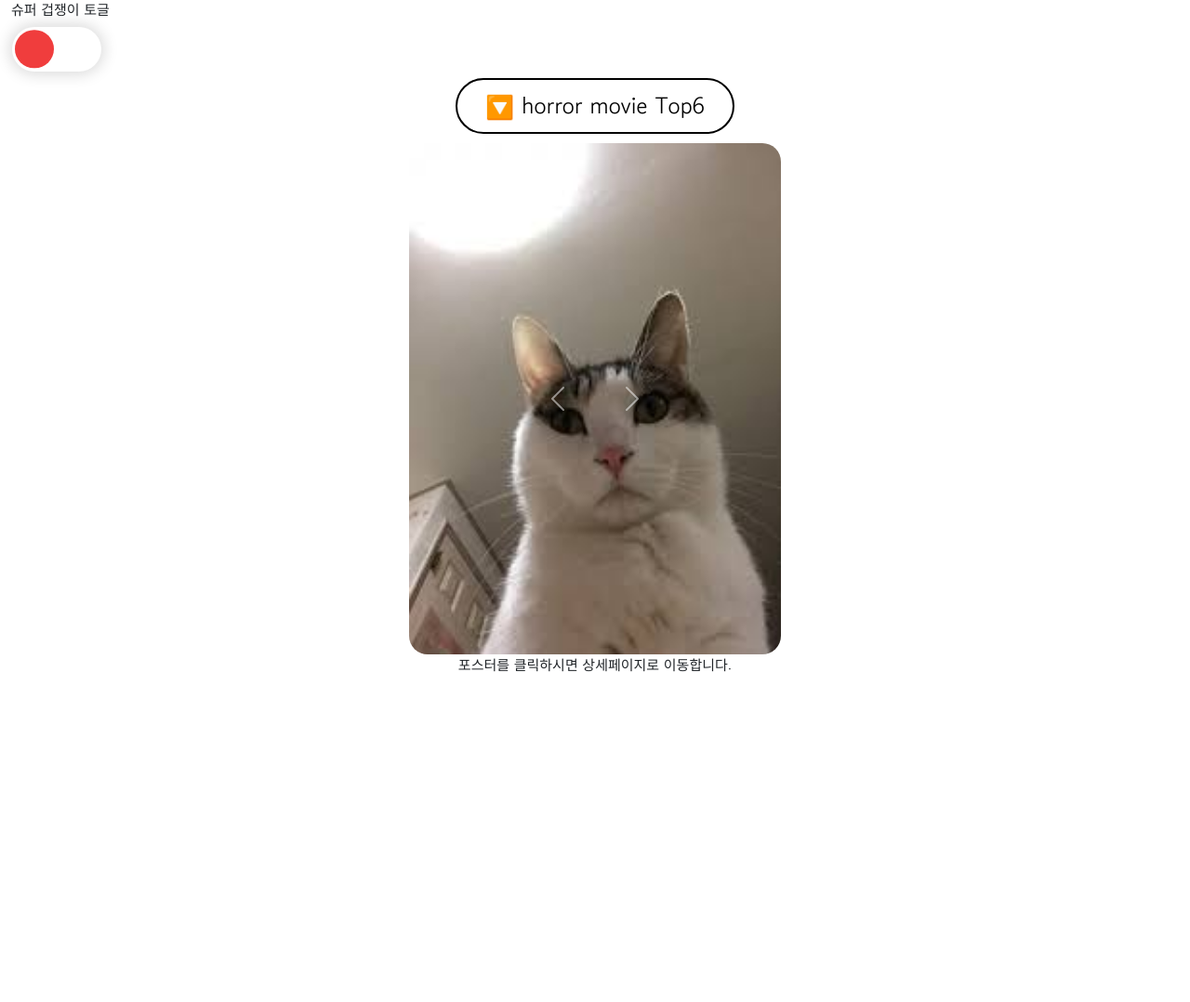
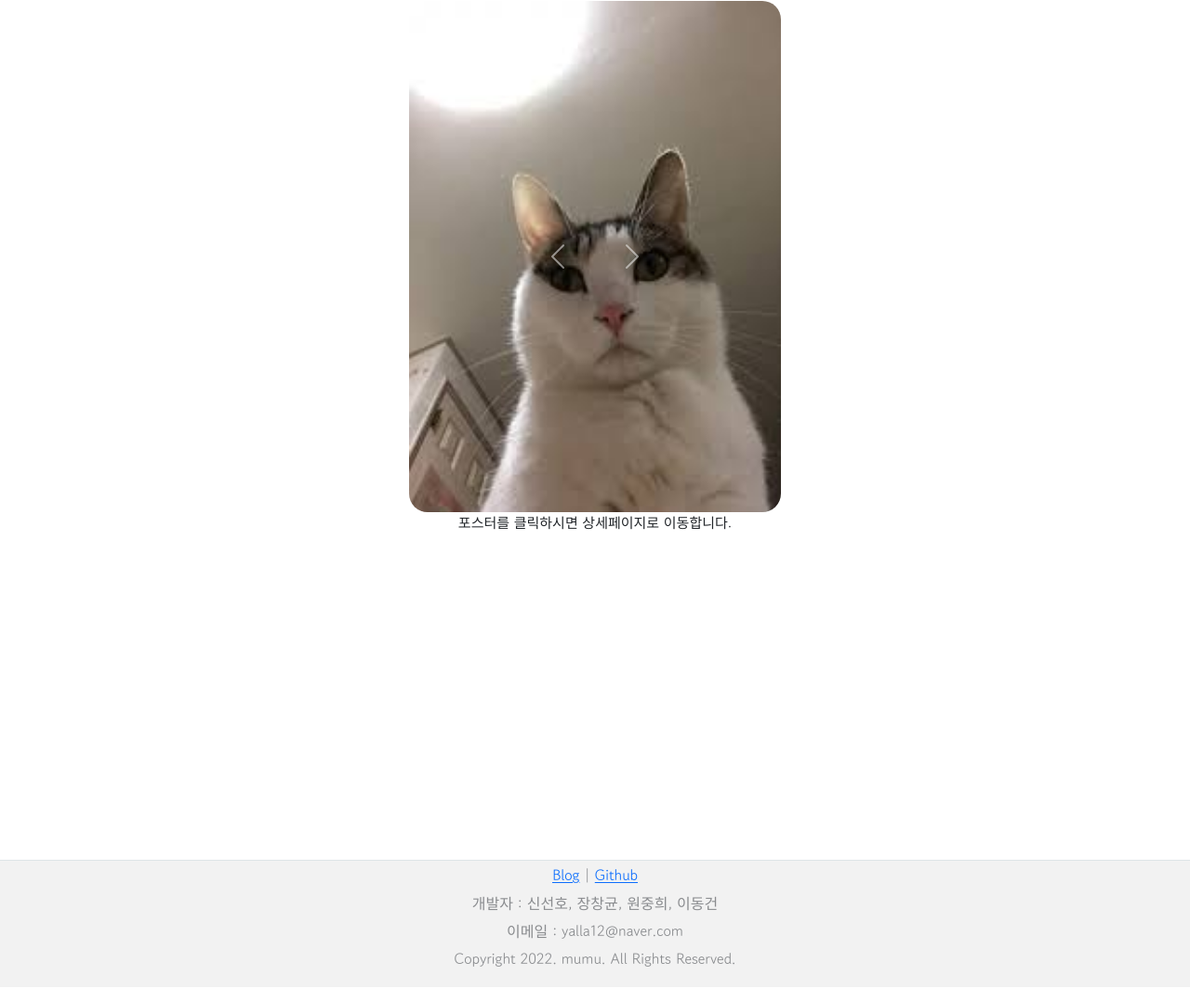
Before and after one commit to yalla12/miniProjectmumu, a Flask app: template templates/Home/home.html in a window 1280 px wide. Shown: the part 251-1329 px from the top of the page at 93% size. Run offline with Flask 2, Linux system fonts and the light colour scheme; the template is opened without the code that fills it, so the values that code supplies are empty.

Commit message:
2022/07/13 15:12 이동건 간략마무리

```diff
--- /dev/null
+++ b/static/합치고나서 마무리로 동건이 해야될일.txt
@@ -0,0 +1,5 @@
+1. 작업물들 합치고나서 홈에서 누르면 영화상세페이지로 넘어가는 하이퍼링크 달기
+2. 배경이미지 넣기
+3. 토글작동되게하기
+4. 게시판으로 이동하는 버튼만들고 하이퍼링크 연결하기
+5. 홈화면 맨아래에 나열되는 영화 카드들의 이미지 갯수제한에 대해서 팀원들과 의논하기.(그냥 둘지 아니면 어제 협의한대로 랭킹에 들어간 애들만 6개정도 나열할지)
--- a/templates/Home/home.html
+++ b/templates/Home/home.html
@@ -183,7 +125,7 @@
             width: 300px;
             height: 60px;
 
-            background-color: transparent;
+            background-color: white;
             color: baclk;
 
         }
@@ -207,7 +149,17 @@
             color: white;
 
         }
-
+        #footer {
+        position: absolute;
+        width: 100%;
+        padding: 0 25px;
+        line-height: 30px;
+        color: #8a8c8f;
+        border-top: 1px solid #dee5e7;
+        background-color: #f2f2f2;
+        text-align: center;
+        bottom: auto;
+    }
 
     </style>
 
@@ -232,10 +184,9 @@
                 {#슬라이드에서 해당 토글을 받으면 포문을 새로 돌리라고 명령하면 되잖아.#}
                 $('#club').empty();
                 $('#club').append('사나이 토글');
+                document.getElementById("man").src = "static/man.jpg";
 
-                {% for moviejin in moviej %}
-                    let
-                {% endfor %}
+
 
             }
             else {
@@ -245,44 +196,52 @@
                 $('#club').empty();
                 $('#club').append('슈퍼 겁쟁이 토글');
                 fool = 0;
+                document.getElementById("man").src = "{{ moviej[0].image }}";
             }
 
         }
+
+
+
     </script>
 
 </head>
 
 
 <body>
+
+<script src="https://cdn.jsdelivr.net/npm/bootstrap@5.0.2/dist/js/bootstrap.bundle.min.js"
+        integrity="sha384-MrcW6ZMFYlzcLA8Nl+NtUVF0sA7MsXsP1UyJoMp4YLEuNSfAP+JcXn/tWtIaxVXM"
+        crossorigin="anonymous"></script>
 <div class="mytitle">
-    <h1>무시무시한 무서운 영화</h1>
+    <div class="container">
+        <header class="d-flex flex-wrap justify-content-center py-3 mb-4 border-bottom">
+            <a href="/" class="d-flex align-items-center mb-3 mb-md-0 me-md-auto text-dark text-decoration-none">
+                <svg class="bi me-2" width="40" height="32">
+                    <use xlink:href="#bootstrap"></use>
+                </svg>
+                <span class="fs-4">📽무무</span>
+            </a>
+
+            <ul class="nav nav-pills">
+                <li class="nav-item"><a href="/loginpage" class="nav-link active" aria-current="page">로그인</a></li>
+                <li class="nav-item"><a href="/signuppage" class="nav-link">회원가입</a></li>
+
+            </ul>
+        </header>
+    </div>
+
 </div>
-{#<div class="mypost" id="post-box">#}
-{#    <div class="form-floating mb-3">#}
-{#        <input id="url" type="email" class="form-control" placeholder="name@example.com">#}
-{#        <label>영화URL</label>#}
-{#    </div>#}
-{#    <div class="input-group mb-3">#}
-{#        <label class="input-group-text" for="inputGroupSelect01">별점</label>#}
-{#        <select class="form-select" id="star">#}
-{#            <option selected>-- 선택하기 --</option>#}
-{#            <option value="1">⭐</option>#}
-{#            <option value="2">⭐⭐</option>#}
-{#            <option value="3">⭐⭐⭐</option>#}
-{#            <option value="4">⭐⭐⭐⭐</option>#}
-{#            <option value="5">⭐⭐⭐⭐⭐</option>#}
-{#        </select>#}
-{#    </div>#}
-{#    <div class="form-floating">#}
-{#        <textarea id="comment" class="form-control" placeholder="Leave a comment here"></textarea>#}
-{#        <label for="floatingTextarea2">코멘트</label>#}
-{#    </div>#}
-{#    <div class="mybtns">#}
-{#        <button onclick="posting()" type="button" class="btn btn-dark">기록하기</button>#}
-{#        <button onclick="close_box()" type="button" class="btn btn-outline-dark">닫기</button>#}
-{#    </div>#}
-{#</div>#}
-<div id="club" style="font-size : 15px; margin-left : 12px;">슈퍼 겁쟁이 토글</div>
+
+
+
+
+
+
+
+
+
+<div id="club" style="font-size : 15px; margin-left : 12px; color : black;">슈퍼 겁쟁이 토글</div>
 
 <div class="btn btn-default btn-xs">
     <label for="toggle" class="toggleSwitch"><span class="toggleButton"></span>
@@ -365,6 +324,29 @@
 </div>
 
 
+
+
+
+
+
+
+
+
+
+<div id="footer">
+
+<nav>
+    <a href='https://anotherproblem.tistory.com/6' target='_blank'>Blog</a> |
+    <a href='https://github.com/yalla12/miniProjectmumu.git' target='_blank'>Github</a>
+</nav>
+<p>
+    <span>개발자 : 신선호, 장창균, 원중희, 이동건</span><br/>
+    <span>이메일 : yalla12@naver.com</span><br/>
+    <span>Copyright 2022. mumu. All Rights Reserved.</span>
+</p>
+</div>
+
+
 </body>
 
 </html>
```
Also changed, not shown: other parts of templates/Home/home.html (+10 -68 lines), app.py (+0 -27 lines), static/동건디비 파이썬 맨 위에 넣어주세요.txt (deleted, +0 -10 lines), static/bak.jpg (added), static/db 이렇게생겼음.png (deleted), static/fool.jpg (added).
